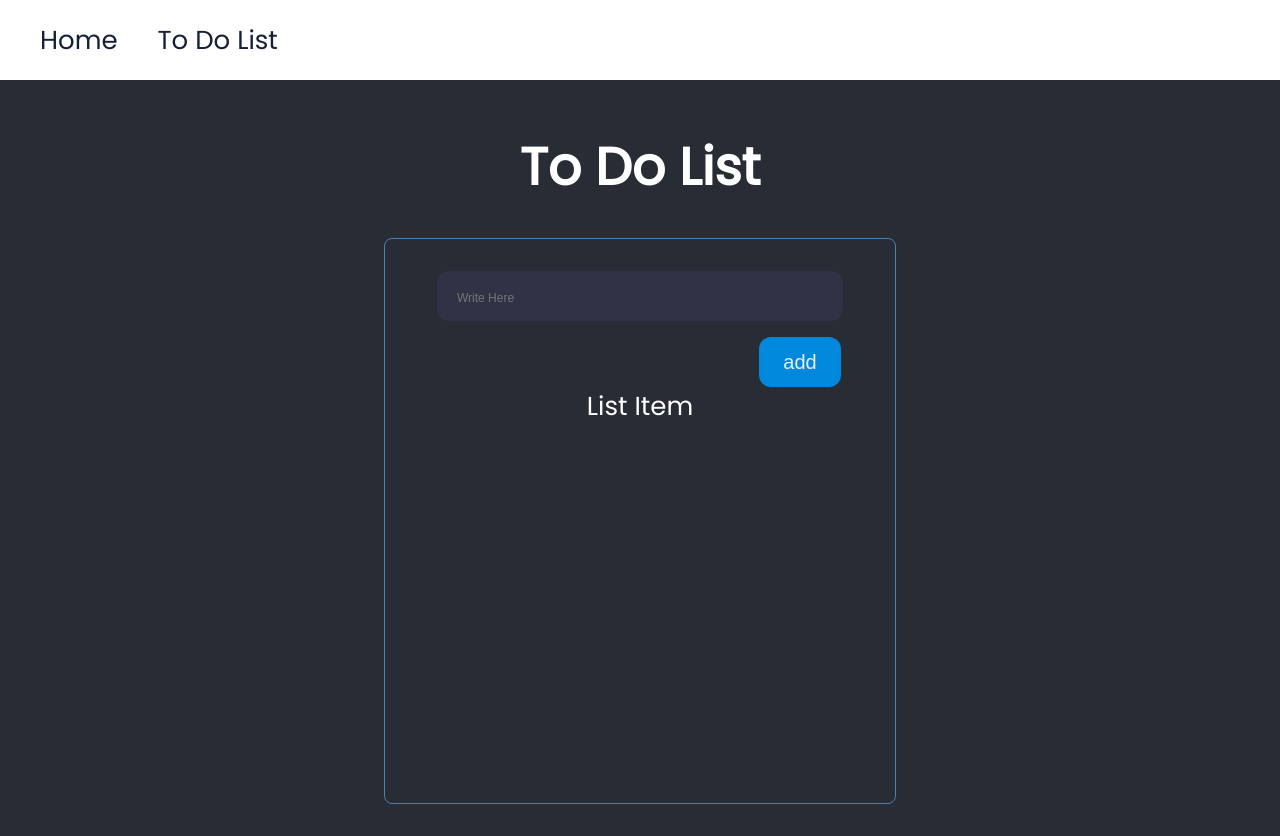
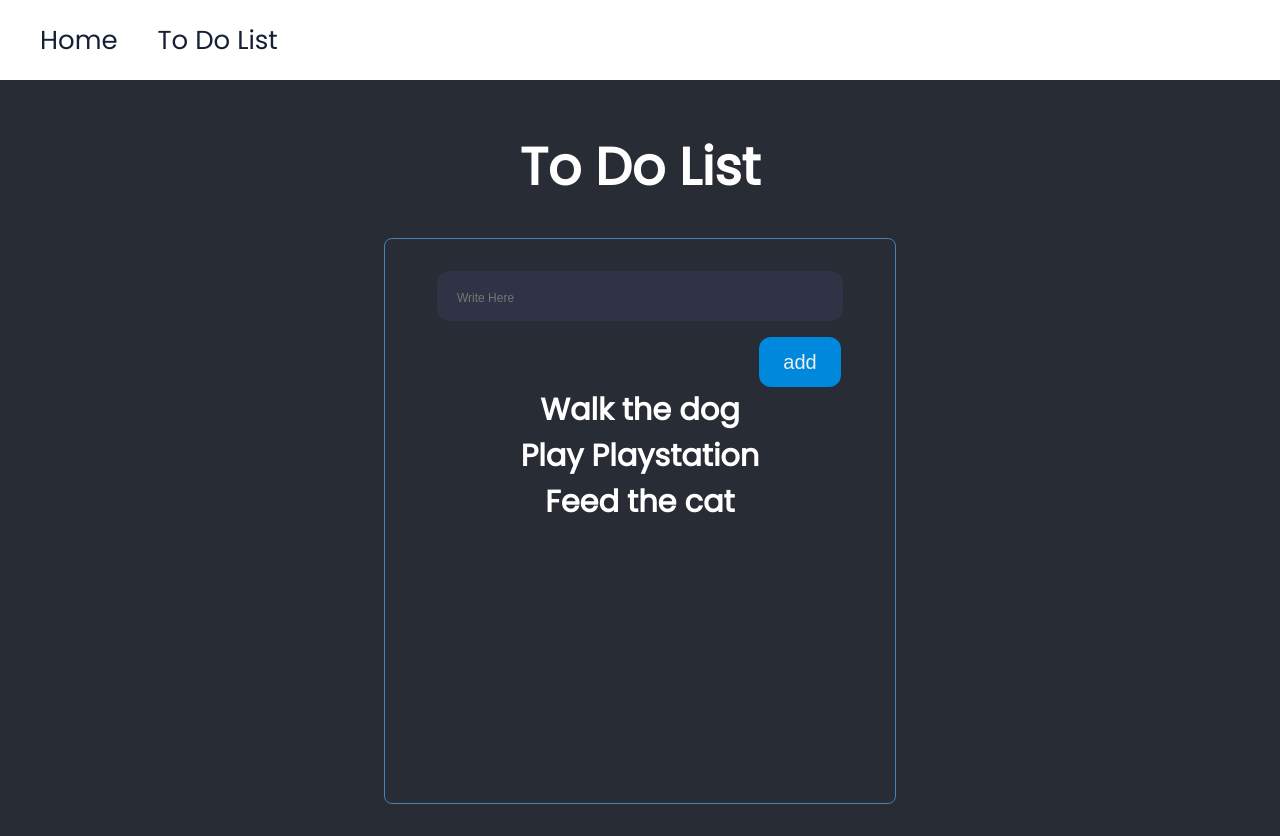
Before and after one commit to adammccormack/app_mix, a React (Create React App) app: page /to-do-list in a window 1280 px wide. Built offline with nearby package versions, Linux system fonts and the light colour scheme.

Commit message:
one, wip adding toDoList state

```diff
--- /dev/null
+++ b/src/components/local/todolist/Items.tsx
@@ -0,0 +1,16 @@
+import { useState } from "react";
+
+export const Items = () => {
+  const [items, setItems] = useState([
+    { id: 1, text: "Walk the dog" },
+    { id: 2, text: "Play Playstation" },
+    { id: 3, text: "Feed the cat" },
+  ]);
+  return (
+    <h3>
+      {items.map((item) => {
+        return <h4 key={item.id}>{item.text}</h4>;
+      })}
+    </h3>
+  );
+};
--- a/src/pages/todolist/ToDoListPage.tsx
+++ b/src/pages/todolist/ToDoListPage.tsx
@@ -1,4 +1,5 @@
 import styles from "../todolist/ToDoList.module.css";
+import { Items } from "../../components/local/todolist/Items";
 
 export const ToDoListPage = () => {
   return (
@@ -19,7 +20,7 @@ export const ToDoListPage = () => {
           <button type="submit" className={styles.submit}>
             add
           </button>
-          <div className="listItems">List Item</div>
+          <Items />
         </div>
       </div>
     </>
```
Also changed, not shown: src/components/common/Navbar.tsx (deleted, +0 -16 lines), src/components/common/index.css (deleted).
